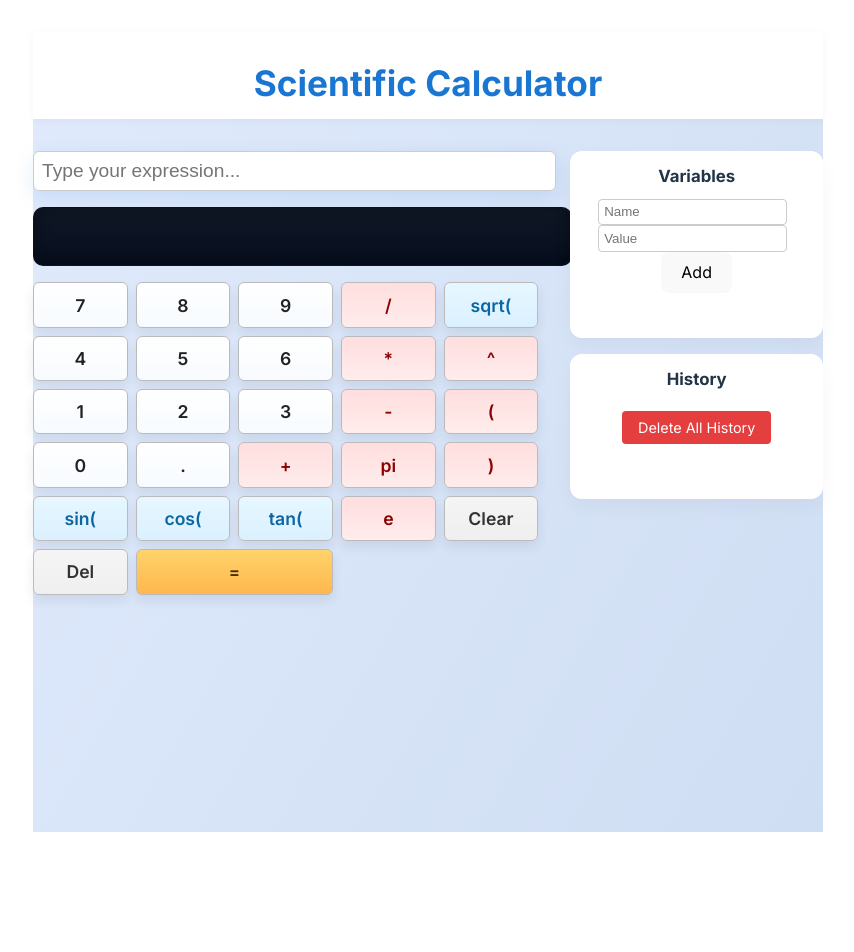
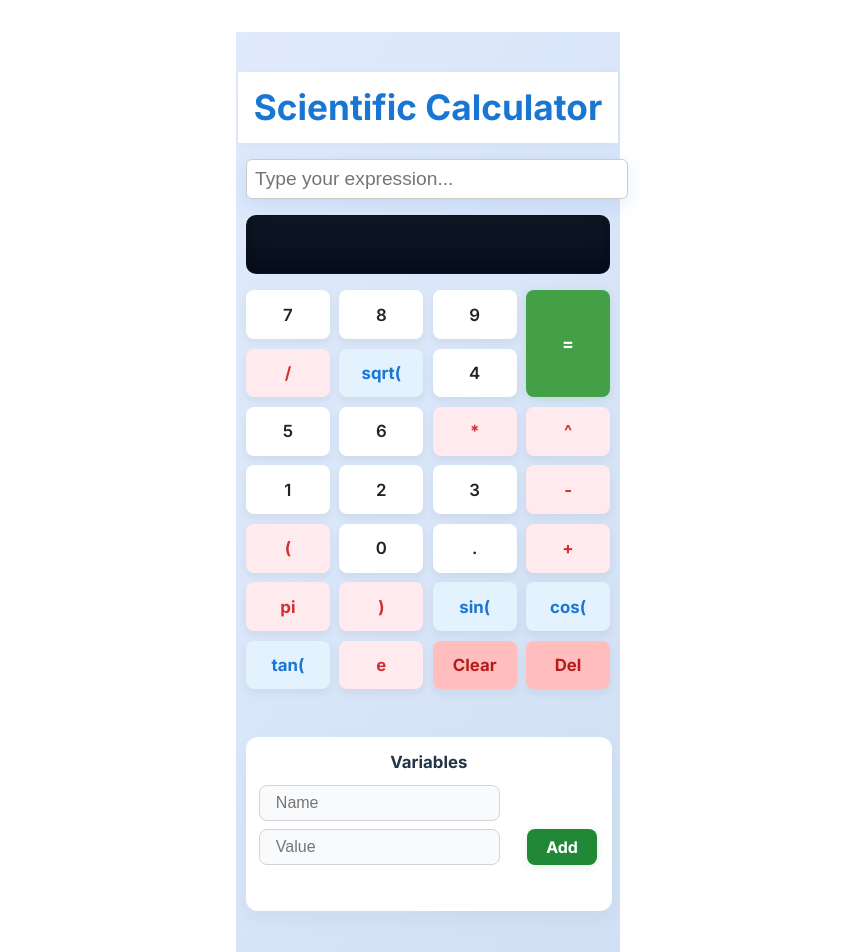
Before and after one commit to Abdul-Rehman-Tariq/Calculator_TypeScript, a React (Vite) app: page / in a window 1280 px wide. Shown: the top 952 px of the page, without its empty margins (212-1066 px from the left). Before the commit the page ends 864 px from the top, so only its background shows below. Built offline with nearby package versions, Linux system fonts and the light colour scheme.

Commit message:
UI Adjustment

```diff
--- a/src/App.css
+++ b/src/App.css
@@ -1,15 +1,45 @@
 /* New Calculator Layout Styles */
+.calculator-content-centered {
+  display: flex;
+  flex-direction: column;
+  align-items: center;
+  justify-content: center;
+  min-height: 70vh;
+}
+.calculator-center {
+  width: 100%;
+  max-width: 420px;
+  margin: 0 auto 2rem auto;
+}
+.calculator-panels {
+  display: flex;
+  flex-direction: column;
+  gap: 2rem;
+  align-items: center;
+  width: 100%;
+  margin: 0 auto;
+}
+.variable-manager, .history-panel {
+  max-width: 340px;
+  width: 100%;
+  margin: 0 auto 1.2rem auto;
+}
 .calculator-main-layout {
   min-height: 100vh;
+  width: 30vw;
   background: linear-gradient(120deg, #e0eafc 0%, #cfdef3 100%);
+;
   display: flex;
   flex-direction: column;
+  align-items: center;
+  padding: 2.5rem 0 2.5rem 0;
 }
 .calculator-header {
   text-align: center;
-  padding: 2rem 0 1rem 0;
+  padding: 1rem 1rem 1rem 1rem;
   background: #fff;
   box-shadow: 0 2px 8px rgba(0,0,0,0.04);
+  margin-bottom: 1rem;
 }
 .calculator-header h1 {
   margin: 0;
@@ -58,13 +88,15 @@ body {
 }
 
 .expression-input {
-  width: 100%;
-  font-size: 1.1rem;
+  display: block;
+  width: 95%;
+  max-width: 420px;
+  margin: 0 auto 0.8rem auto;
+  font-size: 1.15rem;
   padding: 0.8rem;
-  margin-bottom: 0.8rem;
   border-radius: 10px;
-  border: none;
-  box-shadow: inset 0 -2px 0 rgba(0,0,0,0.02);
+  border: 1px solid #d1d5db;
+  box-shadow: 0 2px 8px rgba(14,30,37,0.06);
   background: #fff;
   outline: none;
   transition: box-shadow 0.15s ease;
@@ -198,30 +230,79 @@ body {
 }
 .button-panel {
   display: grid;
-  grid-template-columns: repeat(5, 1fr);
-  gap: 0.5rem;
+  grid-template-columns: repeat(4, 1fr);
+  gap: 0.6rem;
   margin-bottom: 1rem;
 }
 .button-panel button {
+  font-size: 1.05rem;
+  padding: 0.9rem 0;
+  border-radius: 8px;
+  border: none;
+  background: #e7eaec;
+  color: #111;
+  cursor: pointer;
+  box-shadow: 0 4px 8px rgba(14,30,37,0.06);
+  transition: transform 0.06s ease, box-shadow 0.06s ease, filter 0.06s ease;
+}
+.button-panel button:hover { filter: brightness(0.98); }
+
+/* prominent buttons styling */
+.btn { font-weight: 600; }
+
+.btn.number {
+  background: #ffffff;
+  color: #222;
+  font-weight: 600;
+}
+.btn.operator {
+  background: #ffebee;
+  color: #d32f2f;
+  font-weight: 700;
+}
+.btn.func {
+  background: #e3f2fd;
+  color: #1976d2;
+  font-weight: 700;
+}
+.btn.control {
+  background: #ffbdbd;
+  color: #b71c1c;
+  font-weight: 700;
+}
+.btn.equals {
+  background: #43a047;
+  color: #fff;
   font-size: 1.1rem;
-  padding: 0.7rem 0;
-  border-radius: 6px;
-  border: 1px solid #bbb;
-  background: #fff;
-  cursor: pointer;
-  transition: background 0.2s;
+  font-weight: 700;
+  box-shadow: 0 2px 8px rgba(67,160,71,0.18);
 }
-.button-panel button:hover {
-  background: #e0e0e0;
-}
+
+/* Layout tweaks: make equals prominent and controls span */
+.button-panel .btn.equals { grid-column: 4; grid-row: 1 / span 2; align-self: stretch; }
+.button-panel .btn.control:nth-of-type(1), .button-panel .btn.control:nth-of-type(2) { grid-column: span 2 }
 .variable-manager {
   margin-bottom: 1rem;
 }
+.variable-manager-inputs {
+  display: flex;
+  flex-direction: column;
+  align-items: flex-start;
+  gap: 0.5rem;
+  margin-bottom: 1.1rem;
+}
+.variable-manager-input-row {
+  display: flex;
+  flex-direction: row;
+  align-items: center;
+  gap: 0.7rem;
+}
 .variable-manager input {
-  margin-right: 0.5rem;
-  padding: 0.3rem;
-  border-radius: 4px;
-  border: 1px solid #ccc;
+  padding: 0.5rem 1rem;
+  border-radius: 8px;
+  border: 1px solid #d1d5db;
+  background: #f8fafc;
+  font-size: 1rem;
 }
 .variable-manager .error {
   color: #d32f2f;
@@ -232,7 +313,43 @@ body {
   padding: 0;
 }
 .variable-manager li {
-  margin-bottom: 0.3rem;
+  margin-bottom: 0.6rem;
+  font-size: 1.08rem;
+  display: flex;
+  align-items: center;
+}
+.variable-manager .add-btn {
+  background: #218838;
+  color: #fff;
+  border: none;
+  border-radius: 8px;
+  font-weight: 700;
+  font-size: 1rem;
+  padding: 0.5rem 1.2rem;
+  margin-left: 0.5rem;
+  box-shadow: 0 2px 8px rgba(33,136,56,0.12);
+  cursor: pointer;
+  transition: background 0.15s;
+}
+.variable-manager .add-btn:hover {
+  background: #18692b;
+}
+.variable-manager .delete-btn {
+  background: #e53935;
+  color: #fff;
+  border: none;
+  border-radius: 8px;
+  font-weight: 700;
+  font-size: 0.95rem;
+  padding: 0.25rem 0.8rem;
+  margin-left: 0.7rem;
+  box-shadow: 0 2px 8px rgba(229,57,53,0.12);
+  cursor: pointer;
+  display: inline-flex;
+  align-items: center;
+}
+.variable-manager .delete-btn:hover {
+  background: #b71c1c;
 }
 .history-panel {
   margin-bottom: 1rem;
--- a/src/App.tsx
+++ b/src/App.tsx
@@ -12,18 +12,17 @@ function App() {
     <div className="calculator-main-layout">
       <header className="calculator-header">
         <h1>Scientific Calculator</h1>
-
       </header>
-      <main className="calculator-content">
-        <section className="calculator-left">
+      <main className="calculator-content-centered">
+        <div className="calculator-center">
           <ExpressionInput />
           <OutputDisplay />
           <ButtonPanel />
-        </section>
-        <aside className="calculator-right">
+        </div>
+        <div className="calculator-panels">
           <VariableManager />
           <HistoryPanel />
-        </aside>
+        </div>
       </main>
     </div>
   );
--- a/src/components/VariableManager.tsx
+++ b/src/components/VariableManager.tsx
@@ -38,17 +38,21 @@ const VariableManager = () => {
   return (
     <div className="variable-manager">
       <h3>Variables</h3>
-      <div>
+      <div className="variable-manager-inputs">
         <input value={name} onChange={e => setName(e.target.value)} placeholder="Name" />
-        <input value={value} onChange={e => setValue(e.target.value)} placeholder="Value" />
-        <button onClick={handleAdd}>Add</button>
-        {error && <span className="error">{error}</span>}
+        <div className="variable-manager-input-row">
+          <input value={value} onChange={e => setValue(e.target.value)} placeholder="Value" />
+          <button className="add-btn" onClick={handleAdd}>Add</button>
+        </div>
       </div>
+      {error && <span className="error">{error}</span>}
       <ul>
         {variables.map(v => (
           <li key={v.name}>
-            {v.name}: {v.value}
-            <button onClick={() => deleteVariable(v.name)}>Delete</button>
+            {v.name} = {v.value}
+            <button className="delete-btn" onClick={() => deleteVariable(v.name)}>
+              <span style={{fontWeight: 'bold'}}>✖</span>
+            </button>
           </li>
         ))}
       </ul>
```
